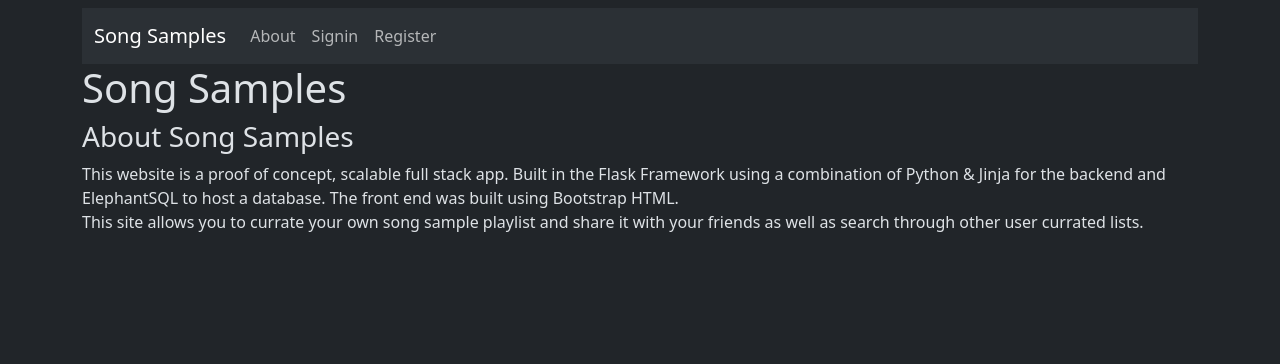
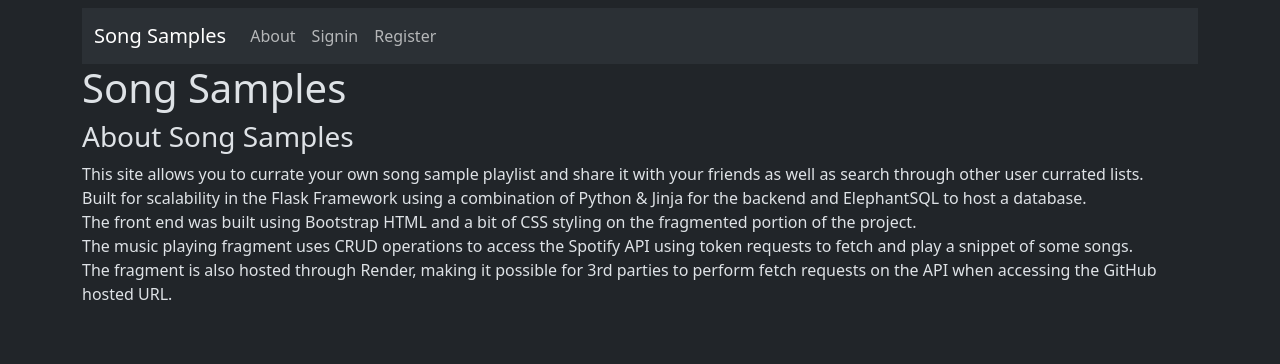
Before and after one commit to bkill21/final, a Flask app: page /about in a window 1280 px wide. Shown: the top 364 px of the page. Run offline with Flask 3, Linux system fonts and the light colour scheme.

Commit message:
Update about.jinja

```diff
--- a/app/templates/about.jinja
+++ b/app/templates/about.jinja
@@ -3,8 +3,14 @@
 {% block content %}
     <h3>About Song Samples</h3>
     <p>
-        This website is a proof of concept, scalable full stack app. Built in the Flask Framework using a combination of Python & Jinja for the backend and ElephantSQL to host a database. The front end was built using Bootstrap HTML.
+        This site allows you to currate your own song sample playlist and share it with your friends as well as search through other user currated lists.
         <br>
-        This site allows you to currate your own song sample playlist and share it with your friends as well as search through other user currated lists.
+        Built for scalability in the Flask Framework using a combination of Python & Jinja for the backend and ElephantSQL to host a database.
+        <br>
+        The front end was built using Bootstrap HTML and a bit of CSS styling on the fragmented portion of the project.
+        <br>
+        The music playing fragment uses CRUD operations to access the Spotify API using token requests to fetch and play a snippet of some songs.
+        <br>
+        The fragment is also hosted through Render, making it possible for 3rd parties to perform fetch requests on the API when accessing the GitHub hosted URL.
     </p>
 {% endblock  %}
```
